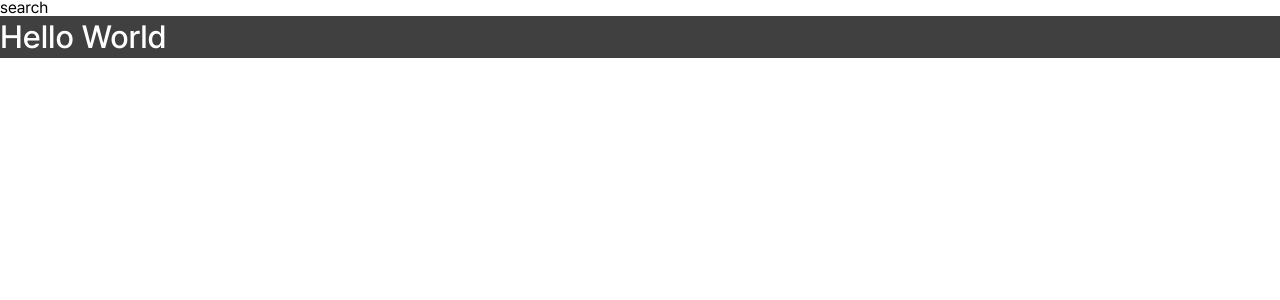
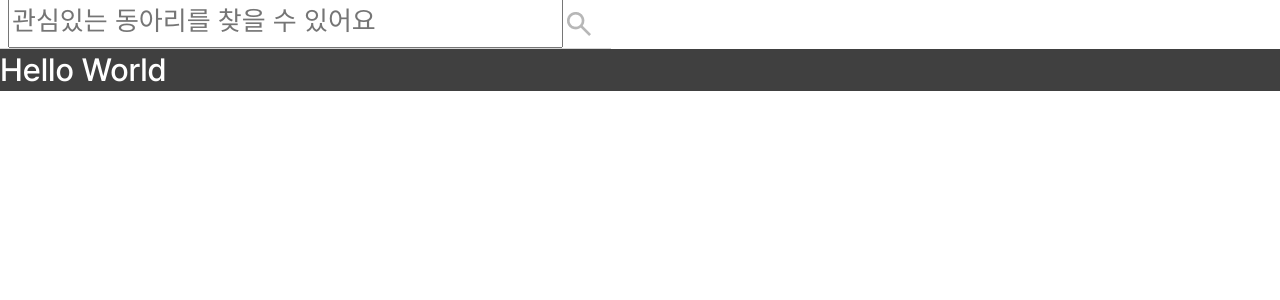
Before and after one commit to dong-ariari/frontend, a React (Vite) app: page / in a window 1280 px wide. Shown: the top 300 px of the page. Built offline with nearby package versions, Linux system fonts and the light colour scheme.

Commit message:
feat: add styles & icon img

```diff
--- a/src/components/search/search.jsx
+++ b/src/components/search/search.jsx
@@ -1,5 +1,11 @@
-import * as S from './search.styles';
+import * as S from "./search.styles";
 
+import btn from "../../assets/icons/searchBtn.png";
 export default function Search() {
-  return <>search</>;
+  return (
+    <S.Container>
+      <S.Input placeholder="관심있는 동아리를 찾을 수 있어요" />
+      <img src={btn} alt="search button" />
+    </S.Container>
+  );
 }
--- a/src/components/search/search.styles.js
+++ b/src/components/search/search.styles.js
@@ -1 +1,20 @@
 import styled from "styled-components";
+
+export const Container = styled.div`
+  width: 36.688rem;
+  height: 3rem;
+  display: flex;
+  justify-content: space-between;
+  align-items: center;
+  border-bottom: solid 0.063rem ${props => props.theme.color.grey._300};
+  padding: 0 1rem 0 0.5rem;
+
+`;
+export const Input = styled.input`
+  flex: 1;
+  height: inherit;
+  margin-bottom: 0.375rem;
+  outline: none;
+  ${(props) => props.theme.typo.fontSize._3};
+  ${(props) => props.theme.typo.fontWeight._500};
+`;
```
Also changed, not shown: src/assets/icons/searchBtn.png (added).
